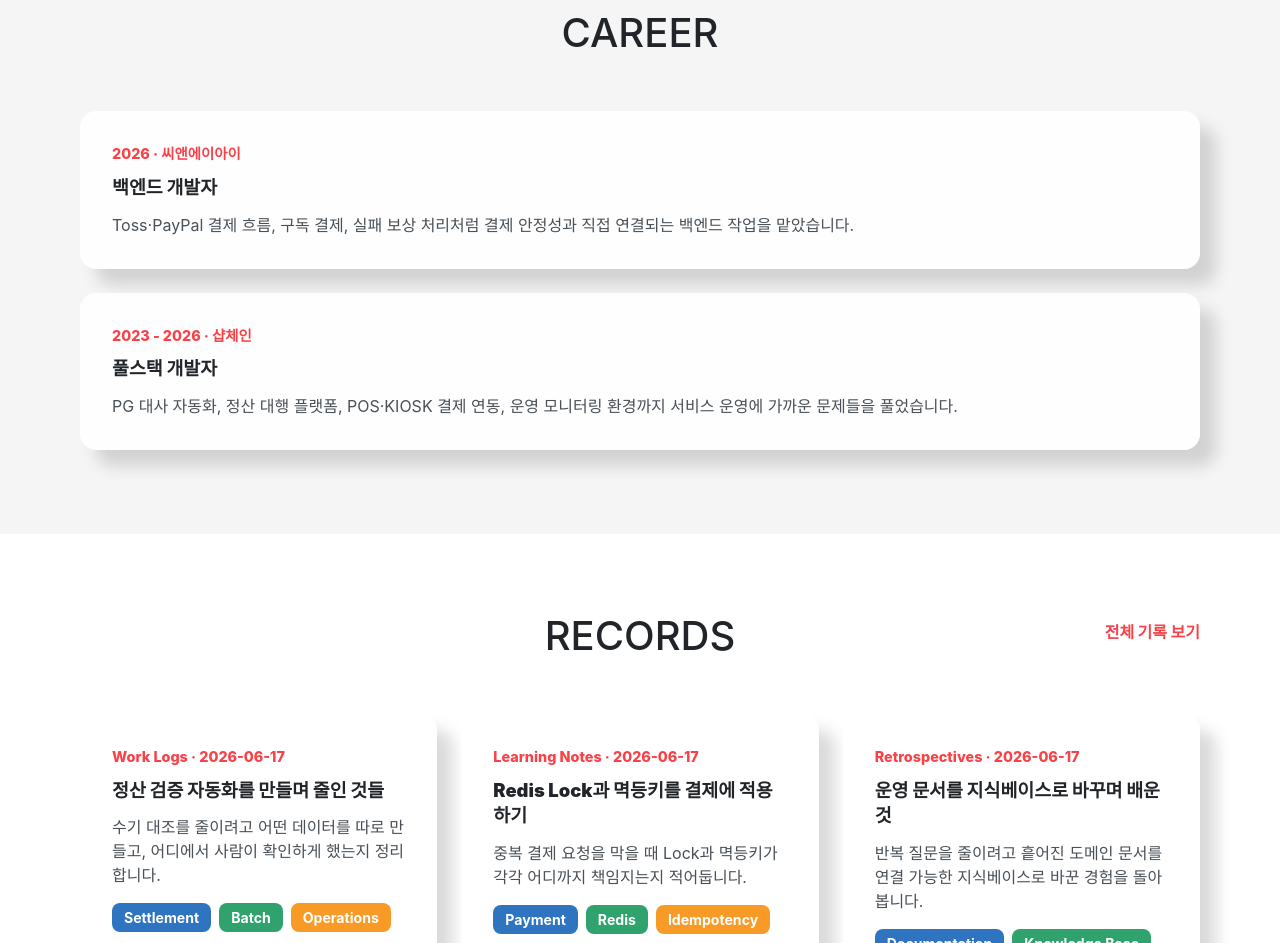
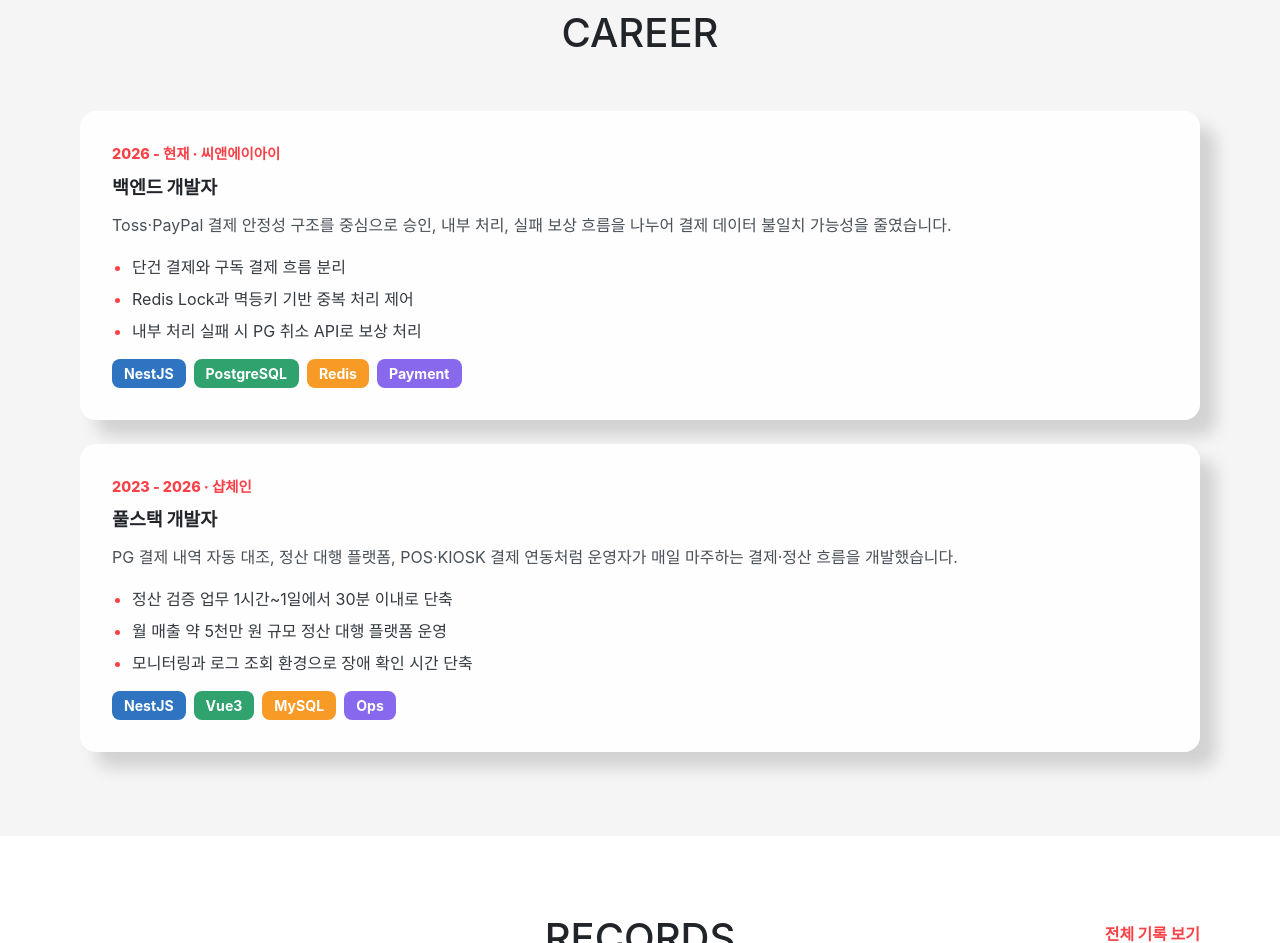
Before and after one commit to 723poil/723poil.github.io, a website: page index.html in a window 1280 px wide. Shown: the part 2931-3874 px from the top of the page. Drawn offline with Linux system fonts and the light colour scheme.

Commit message:
content: refine career section

```diff
--- a/assets/styles.css
+++ b/assets/styles.css
@@ -346,6 +346,18 @@ a {
   gap: 24px;
 }
 
+.career-points {
+  display: grid;
+  gap: 8px;
+  margin: 18px 0 0;
+  padding-left: 20px;
+  color: #343a40;
+}
+
+.career-points li::marker {
+  color: var(--red);
+}
+
 .case-study {
   display: grid;
   grid-template-columns: minmax(0, 2fr) minmax(240px, 1fr);
--- a/index.html
+++ b/index.html
@@ -100,14 +100,36 @@
         <h2 class="section-title">CAREER</h2>
         <div class="timeline site-shell">
           <article class="timeline-item">
-            <p class="eyebrow">2026 · 씨앤에이아이</p>
+            <p class="eyebrow">2026 - 현재 · 씨앤에이아이</p>
             <h3>백엔드 개발자</h3>
-            <p>Toss·PayPal 결제 흐름, 구독 결제, 실패 보상 처리처럼 결제 안정성과 직접 연결되는 백엔드 작업을 맡았습니다.</p>
+            <p>Toss·PayPal 결제 안정성 구조를 중심으로 승인, 내부 처리, 실패 보상 흐름을 나누어 결제 데이터 불일치 가능성을 줄였습니다.</p>
+            <ul class="career-points">
+              <li>단건 결제와 구독 결제 흐름 분리</li>
+              <li>Redis Lock과 멱등키 기반 중복 처리 제어</li>
+              <li>내부 처리 실패 시 PG 취소 API로 보상 처리</li>
+            </ul>
+            <div class="meta">
+              <span class="tag">NestJS</span>
+              <span class="tag">PostgreSQL</span>
+              <span class="tag">Redis</span>
+              <span class="tag">Payment</span>
+            </div>
           </article>
           <article class="timeline-item">
             <p class="eyebrow">2023 - 2026 · 샵체인</p>
             <h3>풀스택 개발자</h3>
-            <p>PG 대사 자동화, 정산 대행 플랫폼, POS·KIOSK 결제 연동, 운영 모니터링 환경까지 서비스 운영에 가까운 문제들을 풀었습니다.</p>
+            <p>PG 결제 내역 자동 대조, 정산 대행 플랫폼, POS·KIOSK 결제 연동처럼 운영자가 매일 마주하는 결제·정산 흐름을 개발했습니다.</p>
+            <ul class="career-points">
+              <li>정산 검증 업무 1시간~1일에서 30분 이내로 단축</li>
+              <li>월 매출 약 5천만 원 규모 정산 대행 플랫폼 운영</li>
+              <li>모니터링과 로그 조회 환경으로 장애 확인 시간 단축</li>
+            </ul>
+            <div class="meta">
+              <span class="tag">NestJS</span>
+              <span class="tag">Vue3</span>
+              <span class="tag">MySQL</span>
+              <span class="tag">Ops</span>
+            </div>
           </article>
         </div>
       </section>
```
Also changed, not shown: tests/routes.test.js (+13 -0 lines).
